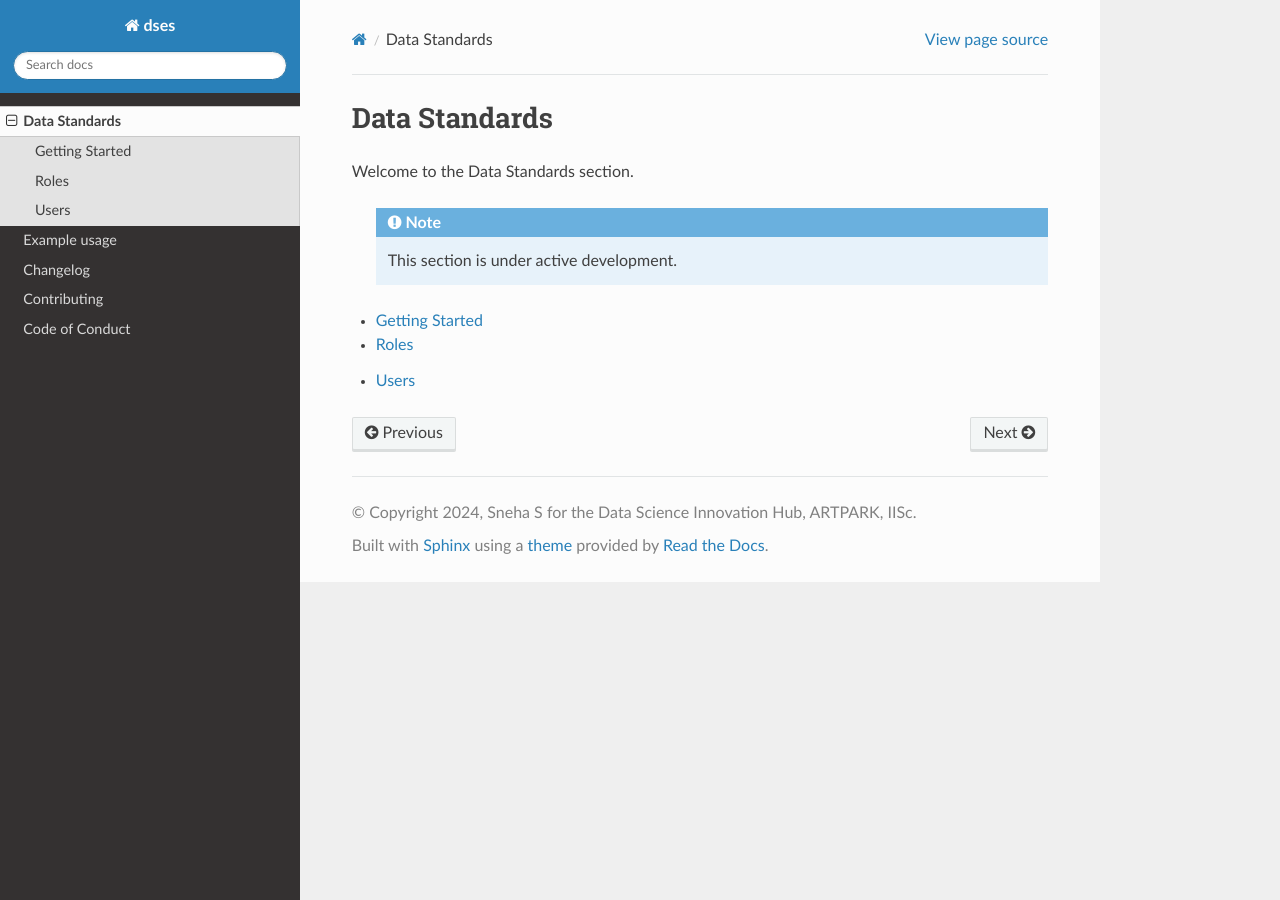
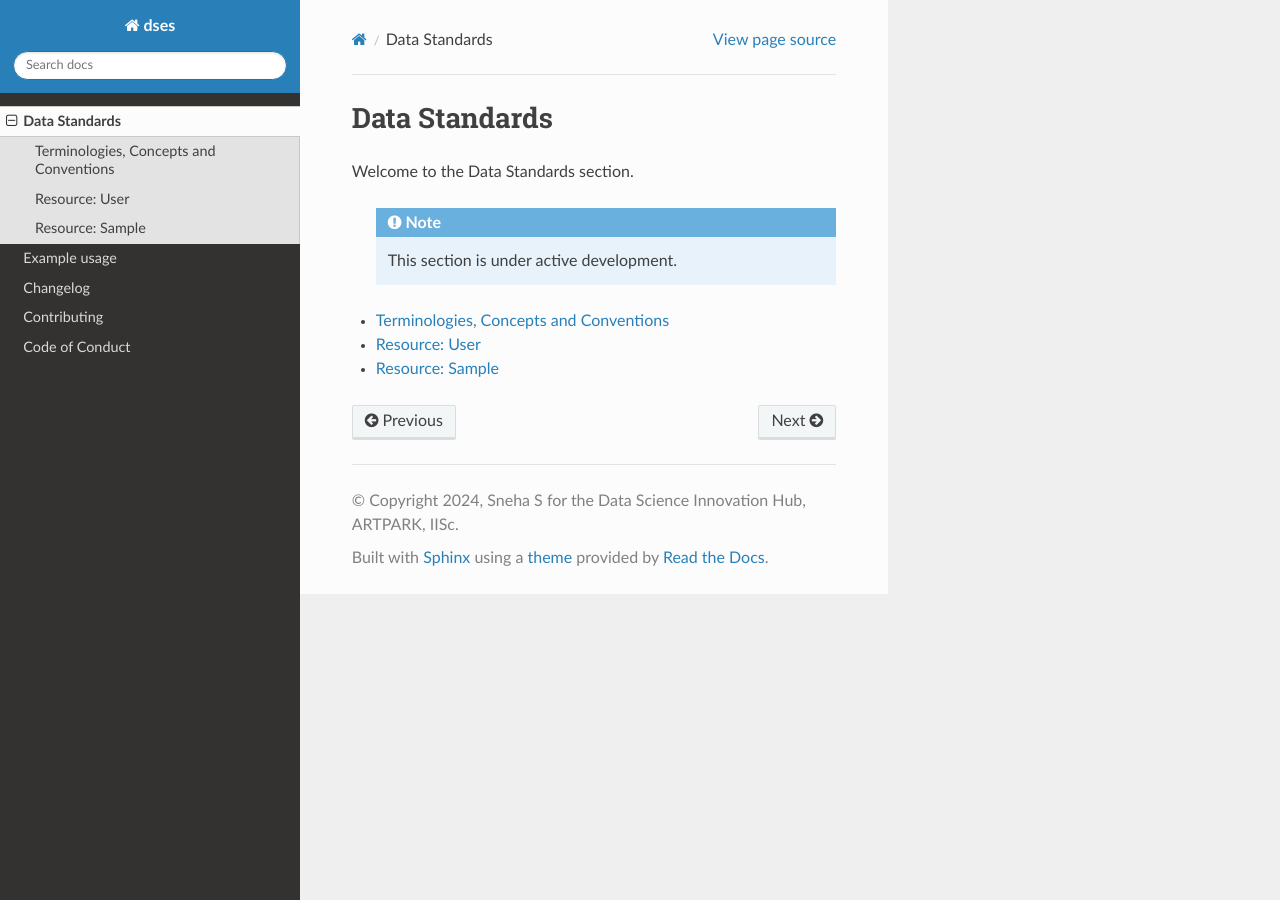
Before and after one commit to dsih-artpark/dses, a Sphinx documentation site: the page built from docs/data_standards/index.rst, in a window 1280 px wide. Built offline with Sphinx 7.4.7 and the Read the Docs theme 2.0.0, drawn with Linux system fonts in a browser that asks for light colours.

Commit message:
feat: reorganised and cleaned up, added terminologies and attributes

```diff
--- /dev/null
+++ b/docs/_static/custom.css
@@ -0,0 +1,7 @@
+.wy-nav-content {
+    max-width: 60% !important;
+}
+
+.wy-table-responsive table td, .wy-table-responsive table th {
+    white-space: inherit;
+}
--- a/docs/conf.py
+++ b/docs/conf.py
@@ -35,3 +35,12 @@ exclude_patterns = ["_build", "Thumbs.db", ".DS_Store"]
 # a list of builtin themes.
 #
 html_theme = "sphinx_rtd_theme"
+
+# These folders are copied to the documentation's HTML output
+html_static_path = ['_static']
+
+# These paths are either relative to html_static_path
+# or fully qualified paths (eg. https://...)
+html_css_files = [
+    'custom.css',
+]
--- a/docs/data_standards/getting_started.md
+++ /dev/null
@@ -1 +0,0 @@
-# Getting Started
--- a/docs/data_standards/index.rst
+++ b/docs/data_standards/index.rst
@@ -9,6 +9,6 @@ Welcome to the Data Standards section.
     :maxdepth: 2
     :glob:
 
-    getting_started.md
-    roles/index.md
-    users/index.md
+    terminologies.rst
+    users.rst
+    samples.rst
```
Also changed, not shown: docs/csvs/flag.csv (added, +7 -0 lines), docs/csvs/sample.csv (added, +48 -0 lines), docs/csvs/user.csv (added, +8 -0 lines), docs/data_standards/roles/index.md (deleted, +0 -11 lines), docs/data_standards/samples.rst (added, +8 -0 lines), docs/data_standards/terminologies.rst (added, +42 -0 lines), docs/data_standards/users.rst (added, +10 -0 lines), docs/data_standards/users/index.md (deleted, +0 -8 lines).
